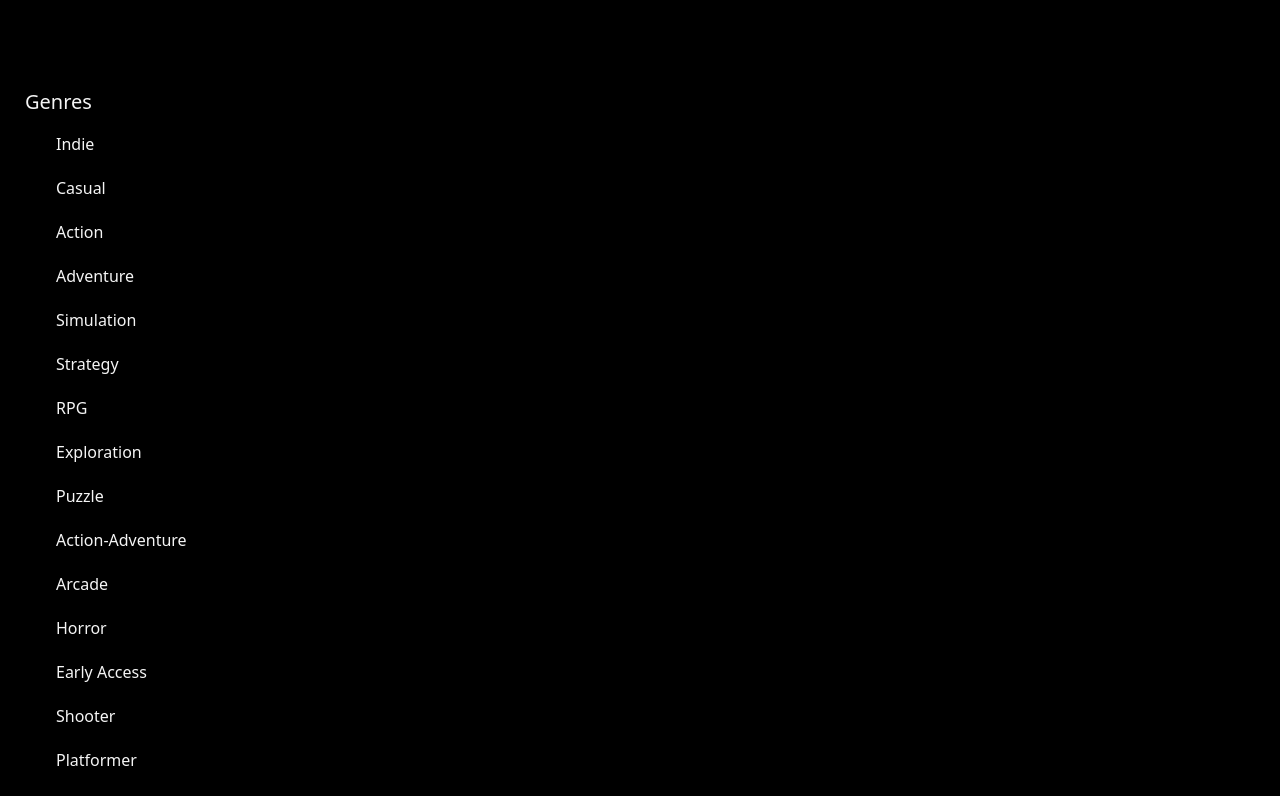
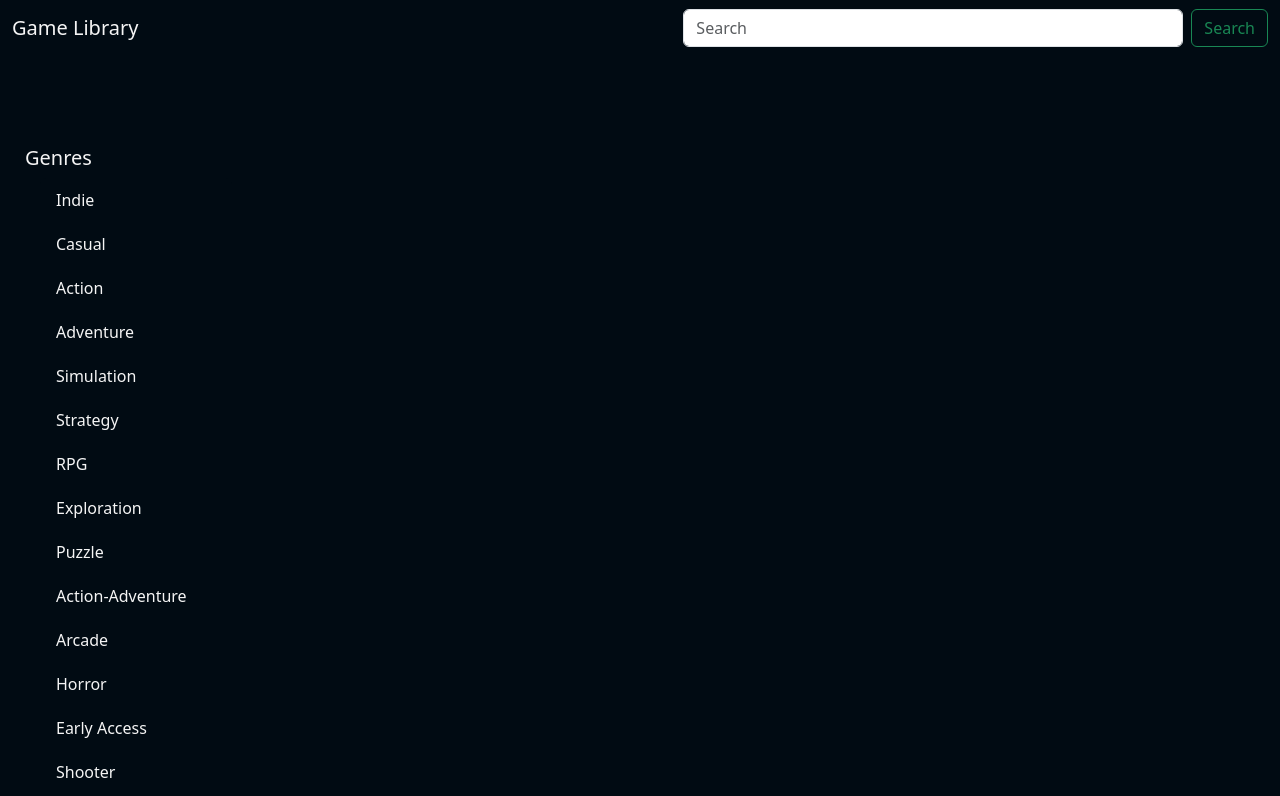
Before and after one commit to tranpaul707/video_gamer_viewer_react, a React (Vite) app in the folder games_viewer/: page / in a window 1280 px wide. Shown: the top 796 px of the page. Built offline with nearby package versions, Linux system fonts and the light colour scheme.

Commit message:
Added Navigation component

```diff
--- a/games_viewer/src/App.tsx
+++ b/games_viewer/src/App.tsx
@@ -1,9 +1,12 @@
 import Genre from "./components/Genre/Genre";
-
+import Navigation from "./components/Navigation/Navigation";
 function App() {
-    return (
-        <Genre/>
-    );
+  return (
+    <>
+      <Navigation />
+      <Genre />
+    </>
+  );
 }
 
 export default App;
--- a/games_viewer/src/components/Genre/Genre.css
+++ b/games_viewer/src/components/Genre/Genre.css
@@ -5,7 +5,7 @@
 }
 
 .genre-list .list-group-item {
-  background-color: black;
+  background-color: #010b13;
   color: whitesmoke;
   border: 0;
 
--- /dev/null
+++ b/games_viewer/src/components/Navigation/Navigation.css
@@ -0,0 +1,11 @@
+.navbar-color{
+    background-color: #010b13;
+}
+
+.navbar-color .form-control{
+    width: 500px
+}
+
+.navbar-color .navbar-brand{
+    color:whitesmoke
+}
--- /dev/null
+++ b/games_viewer/src/components/Navigation/Navigation.tsx
@@ -0,0 +1,25 @@
+import React from "react";
+import './Navigation.css'
+
+const Navigation = () => {
+  return (
+    <nav className="navbar navbar-color">
+      <div className="container-fluid">
+        <a className="navbar-brand"> Game Library</a>
+        <form className="d-flex" role="search">
+          <input
+            className="form-control me-2"
+            type="search"
+            placeholder="Search"
+            aria-label="Search"
+          />
+          <button className="btn btn-outline-success" type="submit">
+            Search
+          </button>
+        </form>
+      </div>
+    </nav>
+  );
+};
+
+export default Navigation;
--- a/games_viewer/src/index.css
+++ b/games_viewer/src/index.css
@@ -1,5 +1,5 @@
 body{
-    background-color: rgb(0, 0, 0);
+    background-color: #010b13;
     margin: 0;
     min-height: 100vh;
     color: whitesmoke;
```
